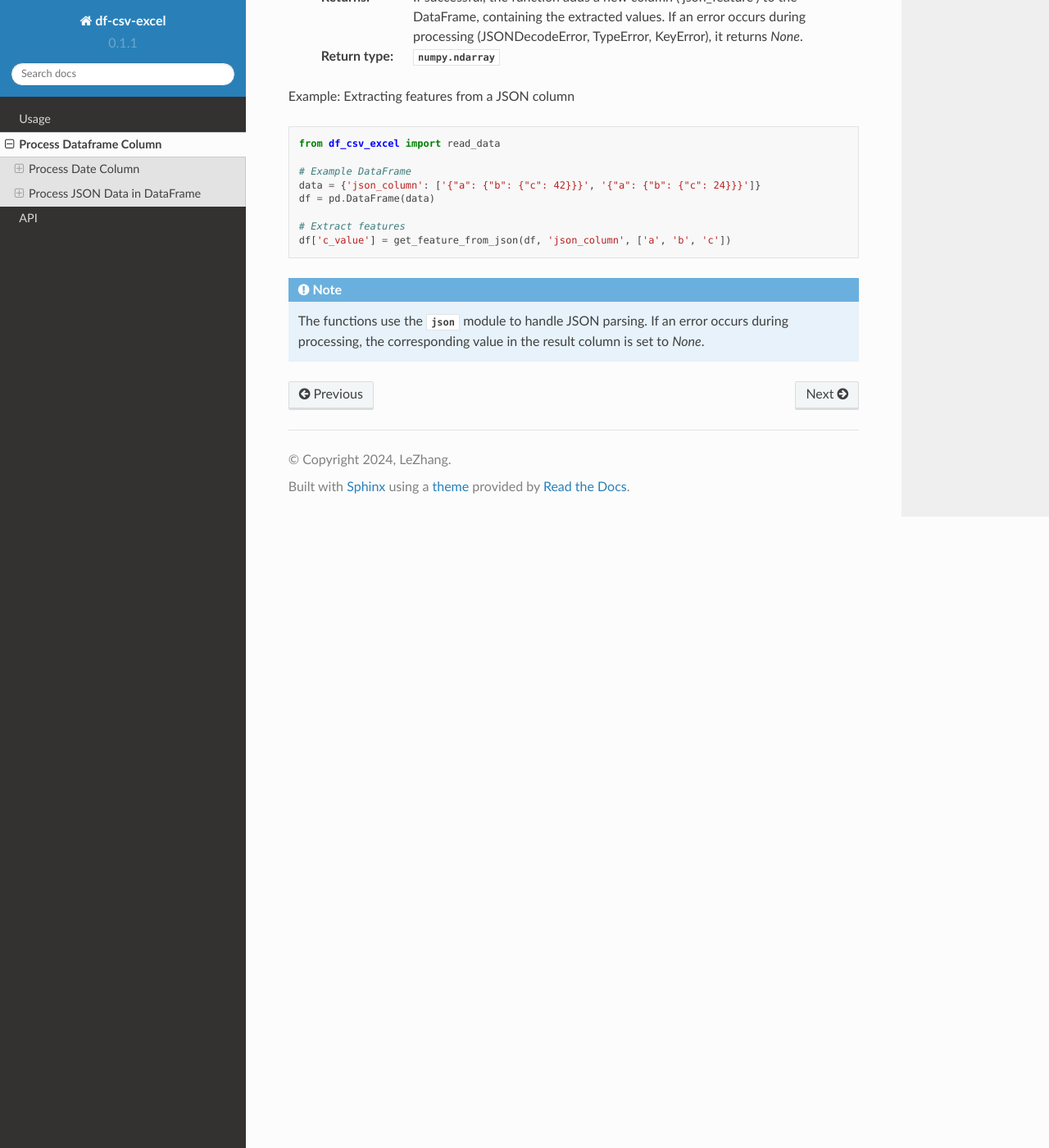
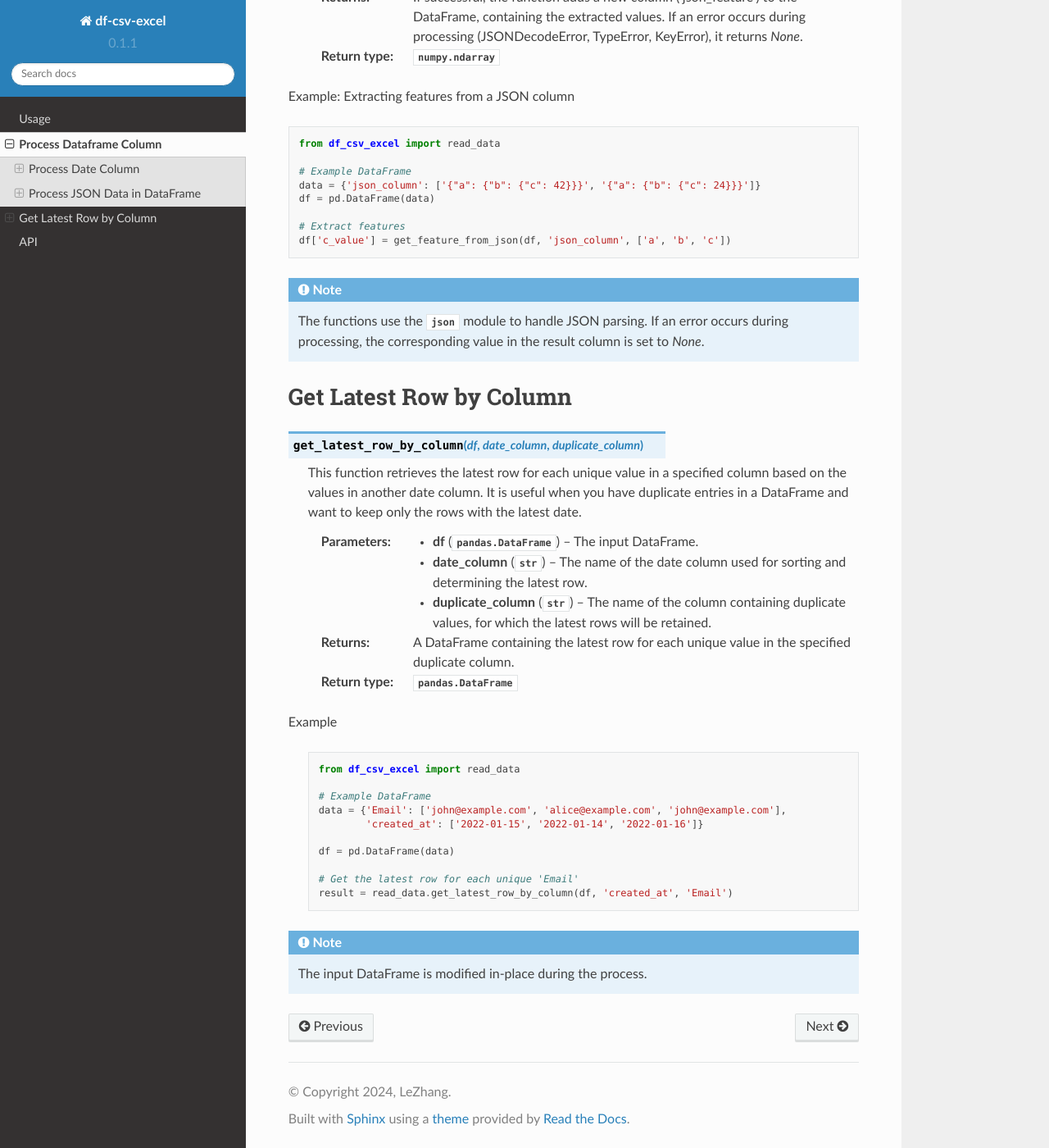
Before and after one commit to cheerzhang/read_doc_1, a Sphinx documentation site: the page built from docs/source/process_dataframe_column.rst, in a window 1280 px wide and 1400 px high, scrolled down 1138 px. Shown: the whole window at 82% size. Built offline with Sphinx 7.4.7 and the Read the Docs theme 2.0.0, drawn with Linux system fonts in a browser that asks for light colours.

Commit message:
add Get Latest Row by Column

```diff
--- a/df_csv_excel.py
+++ b/df_csv_excel.py
@@ -5,7 +5,7 @@ import pandas as pd
 import os, re, warnings
 
 
-__version__ = "0.1.0"
+__version__ = "0.1.1"
 
 def parse_dates(df, date_column_name, format=None):
     def apply_date_parser(date_parser, format=None):
--- a/docs/source/process_dataframe_column.rst
+++ b/docs/source/process_dataframe_column.rst
@@ -81,3 +81,42 @@ Example: Extracting features from a JSON column
 
    The functions use the :mod:`json` module to handle JSON parsing.
    If an error occurs during processing, the corresponding value in the result column is set to `None`.
+
+
+Get Latest Row by Column
+========================
+
+.. function:: get_latest_row_by_column(df, date_column, duplicate_column)
+
+   This function retrieves the latest row for each unique value in a specified column based on the values in another date column. It is useful when you have duplicate entries in a DataFrame and want to keep only the rows with the latest date.
+
+   :param df: The input DataFrame.
+   :type df: :class:`pandas.DataFrame`
+
+   :param date_column: The name of the date column used for sorting and determining the latest row.
+   :type date_column: :class:`str`
+
+   :param duplicate_column: The name of the column containing duplicate values, for which the latest rows will be retained.
+   :type duplicate_column: :class:`str`
+
+   :return: A DataFrame containing the latest row for each unique value in the specified duplicate column.
+   :rtype: :class:`pandas.DataFrame`
+
+Example
+
+   .. code-block:: python
+
+      from df_csv_excel import read_data
+
+      # Example DataFrame
+      data = {'Email': ['john@example.com', 'alice@example.com', 'john@example.com'],
+              'created_at': ['2022-01-15', '2022-01-14', '2022-01-16']}
+
+      df = pd.DataFrame(data)
+
+      # Get the latest row for each unique 'Email'
+      result = read_data.get_latest_row_by_column(df, 'created_at', 'Email')
+
+.. note::
+
+   The input DataFrame is modified in-place during the process.
```
